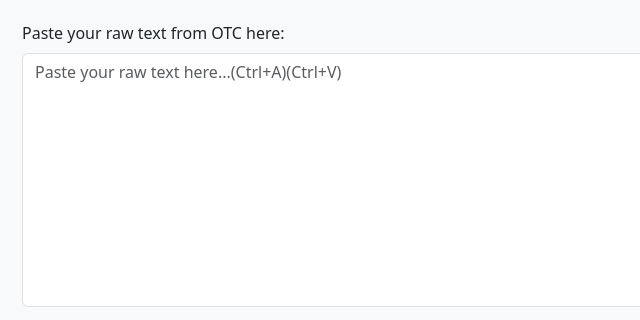
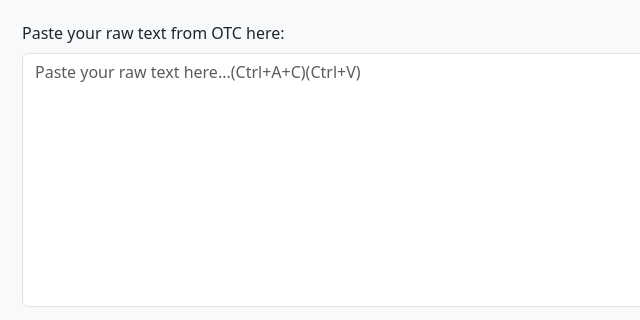
Before and after one commit to takoyaks/dtr_extractor, a plain HTML site: page index.html in a window 1280 px wide. Shown: the part 145-465 px from the top of the page, 60-700 px from the left. Drawn offline with nearby package versions, Linux system fonts and the light colour scheme.

Commit message:
Update index.html

```diff
--- a/index.html
+++ b/index.html
@@ -41,7 +41,7 @@
 
     <div class="mb-3">
       <label for="textInput" class="form-label">Paste your raw text from OTC here:</label>
-      <textarea id="textInput" class="form-control" rows="10" placeholder="Paste your raw text here...(Ctrl+A)(Ctrl+V)"></textarea>
+      <textarea id="textInput" class="form-control" rows="10" placeholder="Paste your raw text here...(Ctrl+A+C)(Ctrl+V)"></textarea>
     </div>
 
     <div class="mb-4">
```
